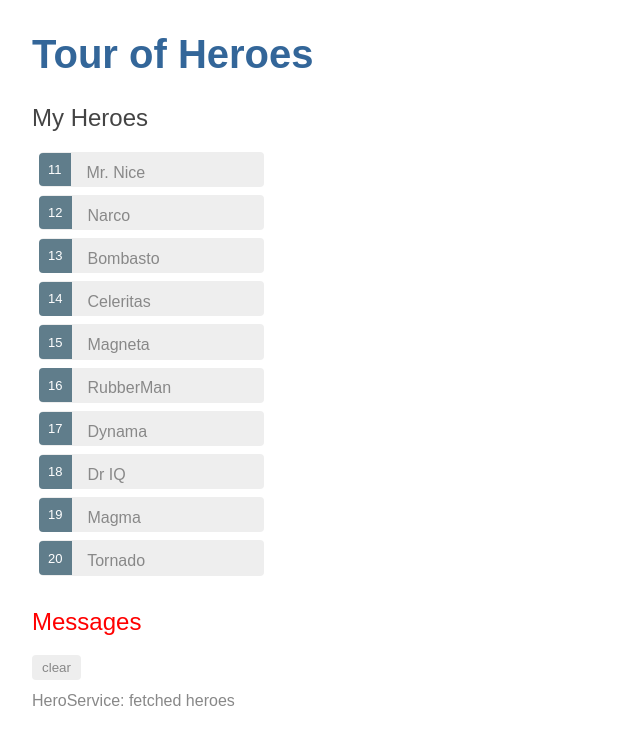
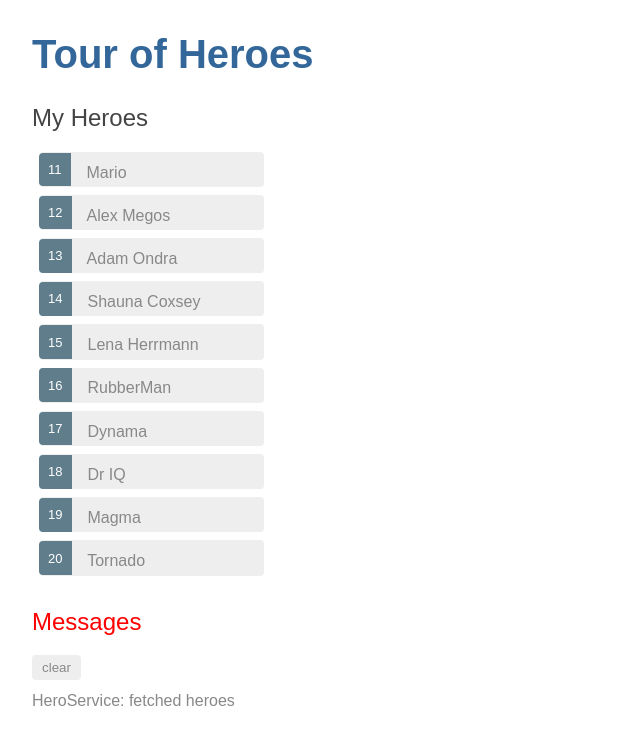
Before and after one commit to Nimsaja/AngularTutorial, an Angular app: page / in a window 1280 px wide. Shown: the top 744 px of the page, without its empty margins (0-640 px from the left). Built offline with nearby package versions, Linux system fonts and the light colour scheme.

Commit message:
change heroes

```diff
--- a/src/app/mock-heroes.ts
+++ b/src/app/mock-heroes.ts
@@ -1,11 +1,11 @@
 import { Hero } from './hero';
 
 export const HEROES: Hero[] = [
-  { id: 11, name: 'Mr. Nice' },
-  { id: 12, name: 'Narco' },
-  { id: 13, name: 'Bombasto' },
-  { id: 14, name: 'Celeritas' },
-  { id: 15, name: 'Magneta' },
+  { id: 11, name: 'Mario' },
+  { id: 12, name: 'Alex Megos' },
+  { id: 13, name: 'Adam Ondra' },
+  { id: 14, name: 'Shauna Coxsey' },
+  { id: 15, name: 'Lena Herrmann' },
   { id: 16, name: 'RubberMan' },
   { id: 17, name: 'Dynama' },
   { id: 18, name: 'Dr IQ' },
```
